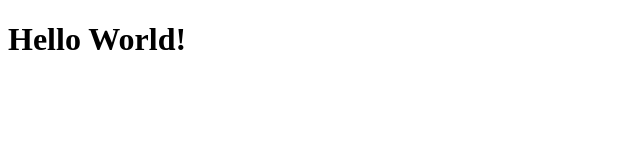
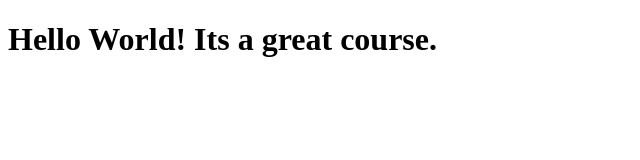
Before and after one commit to Swapnil-Parashar/coursera-test, a plain HTML site: page site/index.html in a window 1280 px wide. Shown: the whole page, without its empty margins (0-640 px from the left). Drawn offline with Linux system fonts and the light colour scheme.

Commit message:
Some small change.

```diff
--- a/site/index.html
+++ b/site/index.html
@@ -7,6 +7,6 @@
     <title>hello</title>
 </head>
 <body>
-    <h1>Hello World!</h1>
+    <h1>Hello World! Its a great course.</h1>
 </body>
 </html>
```
